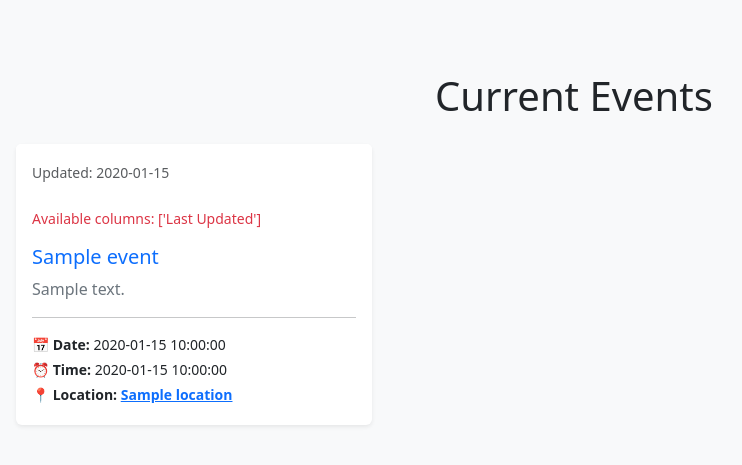
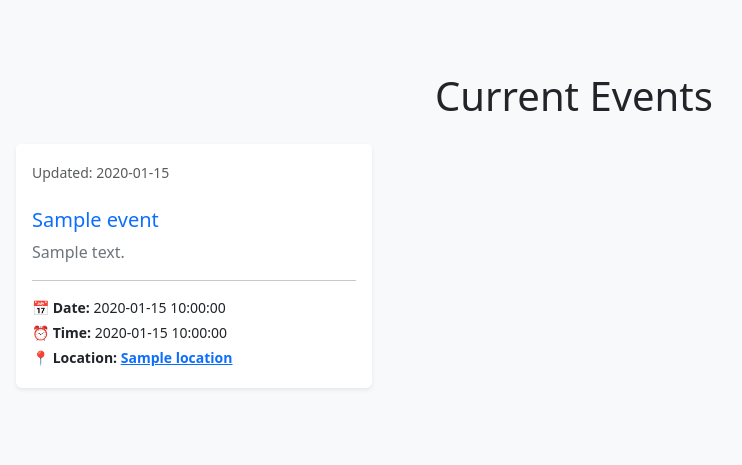
Before and after one commit to JefferyRPerez/student_support_services, a Flask app: template api/templates/index.html in a window 1280 px wide. Shown: the part 50-515 px from the top of the page, without its empty margins (66-808 px from the left). Run offline with Flask 3, Linux system fonts and the light colour scheme; the template is opened without the code that fills it: most values are stand-ins (such as "Sample title", 1, 10 or a date in 2020).

Commit message:
Removed debugging code from html

```diff
--- a/api/templates/index.html
+++ b/api/templates/index.html
@@ -32,7 +32,6 @@
                         <small class="text-muted">Updated: {{ event['Last Updated'] }}</small>
                     </div>
                     <div class="card-body">
-                        <p class="text-danger small">Available columns: {{ event.keys() | list }}</p>
                         <h5 class="card-title text-primary">{{ event['Event Name'] }}</h5>
                         <p class="card-text text-secondary">{{ event['Description'] }}</p>
                         <hr>
```
